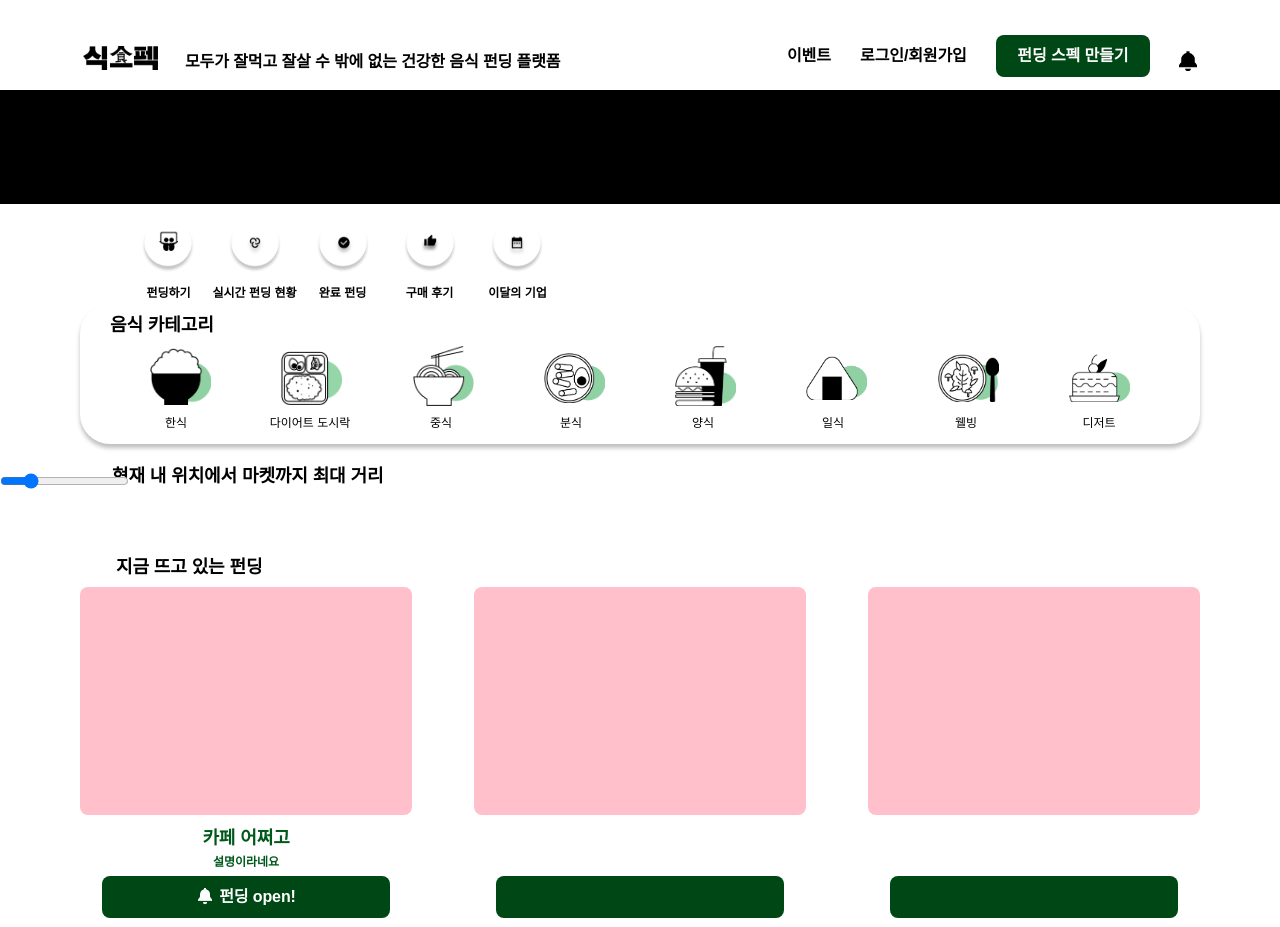
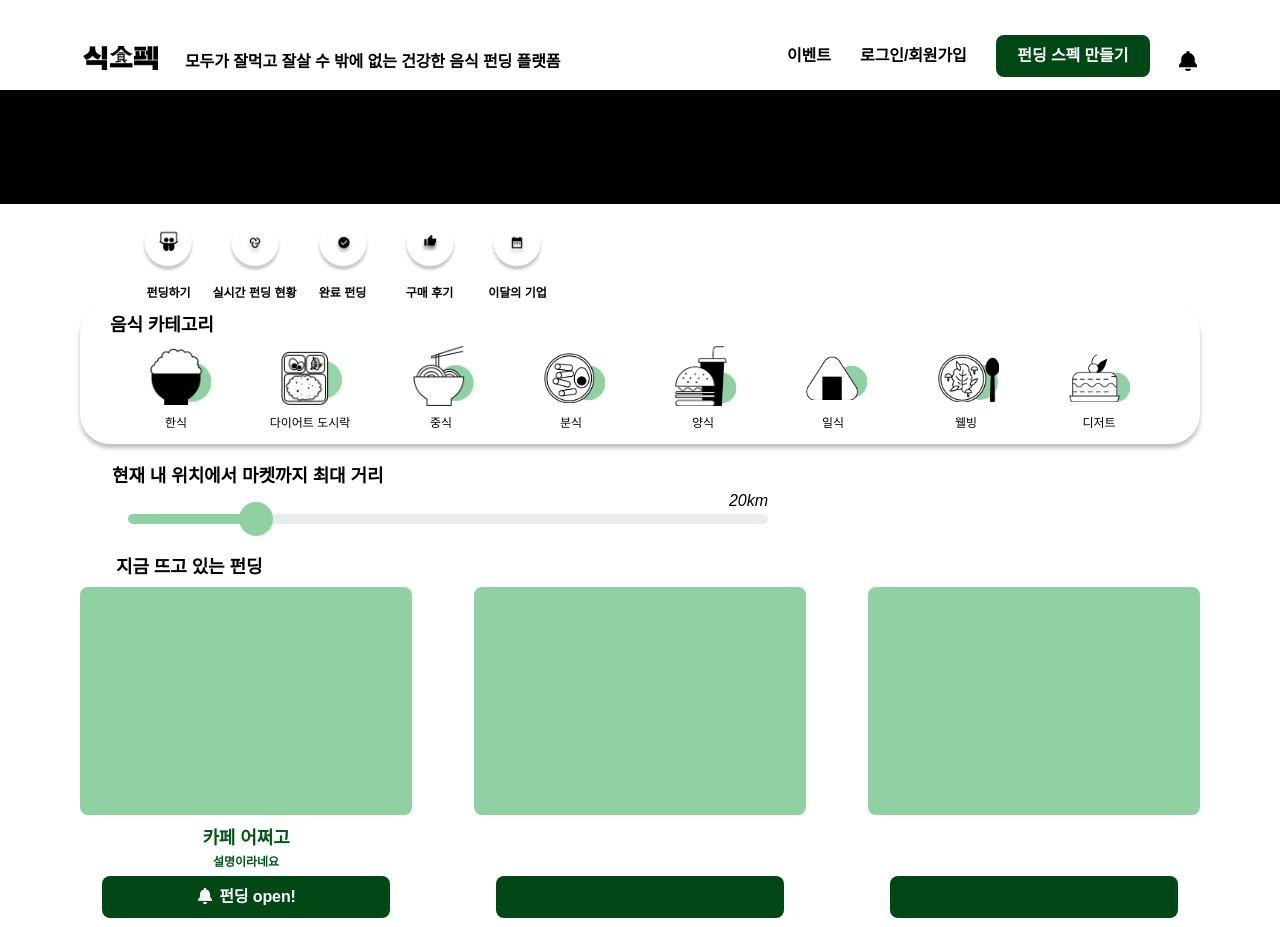
Before and after one commit to 9oormthon-univ/2024_BEOTKKOTTHON_TEAM_26_FE, a React (Create React App) app in the folder goorm/: page / in a window 1280 px wide. Built offline with nearby package versions, Linux system fonts and the light colour scheme.

Commit message:
[ADD] MyFunding페이지 작성중

```diff
--- a/goorm/src/pages/main/MainFunding.jsx
+++ b/goorm/src/pages/main/MainFunding.jsx
@@ -1,5 +1,6 @@
 import React from "react";
 import styled from "styled-components";
+import Progress from "../../components/Progress";
 
 const Background = styled.div`
   position: relative;
@@ -358,8 +359,9 @@ const DisTitle = styled.div`
   color: #000000;
 `;
 const DisBar = styled.div`
-  position: relative;
+  position: absolute;
   width: 100%;
+  top: 70px;
 `;
 const NowFundingArea = styled.div`
   position: relative;
@@ -403,7 +405,7 @@ const NowImg = styled.div`
   width: 332px;
   height: 228px;
   border-radius: 8px;
-  background: pink;
+  background: #8FD1A3;
 `;
 const NowTitleDetail = styled.div`
   position: relative;
@@ -598,14 +600,7 @@ const MainFunding = () => {
       <DistanceArea>
         <DisTitle>현재 내 위치에서 마켓까지 최대 거리</DisTitle>
         <DisBar>
-          <input
-            type="range"
-            min="0"
-            max="100"
-            value="20"
-            class="slider"
-            id="myRange"
-          ></input>
+          <Progress now={20} max={100}/>
         </DisBar>
       </DistanceArea>
 
--- a/goorm/src/pages/my/MyFunding.jsx
+++ b/goorm/src/pages/my/MyFunding.jsx
@@ -10,11 +10,46 @@ const Background = styled.div`
   height: 100vh;
   font-size: 40px;
 `;
+const Title = styled.div`
+  position: relative;
+  width: 210px;
+  height: 55px;
+  font-family: 'Arial';
+  font-style: normal;
+  font-weight: 700;
+  font-size: 24px;
+  line-height: 36px;
+  letter-spacing: -0.3px;
+  color: #000000;
+`;
 
 const MyFunding = () => {
     return (
         <Background>
             <Header /> {/* Header 컴포넌트를 사용 */}
+
+            <Title>나의 펀딩 현황</Title>
+            <Container>
+              <FundingBox>
+                <FunImg></FunImg>
+
+                <ContentBox>
+                  <TagBox>
+                    <StateBtn></StateBtn>
+                    <FoodType></FoodType>
+                    <Tag></Tag>
+                  </TagBox>
+
+                  <ContentTitle></ContentTitle>
+
+                  <SellerName></SellerName>
+
+                  <FundingBtn></FundingBtn>
+                </ContentBox>
+
+                <Rate></Rate>
+              </FundingBox>
+            </Container>
         </Background>
   );
 };
```
